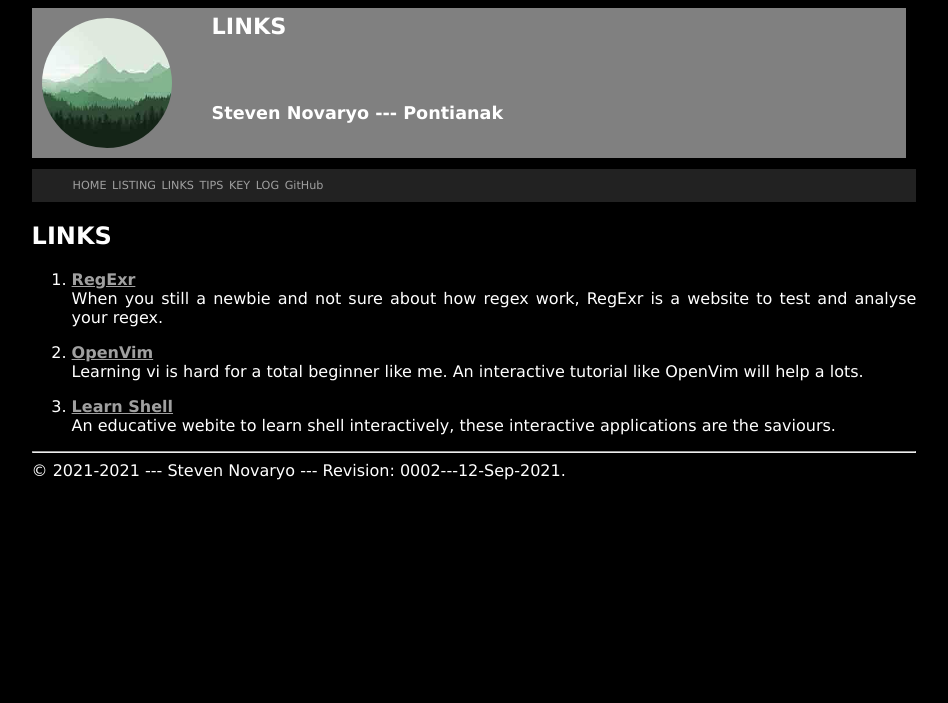
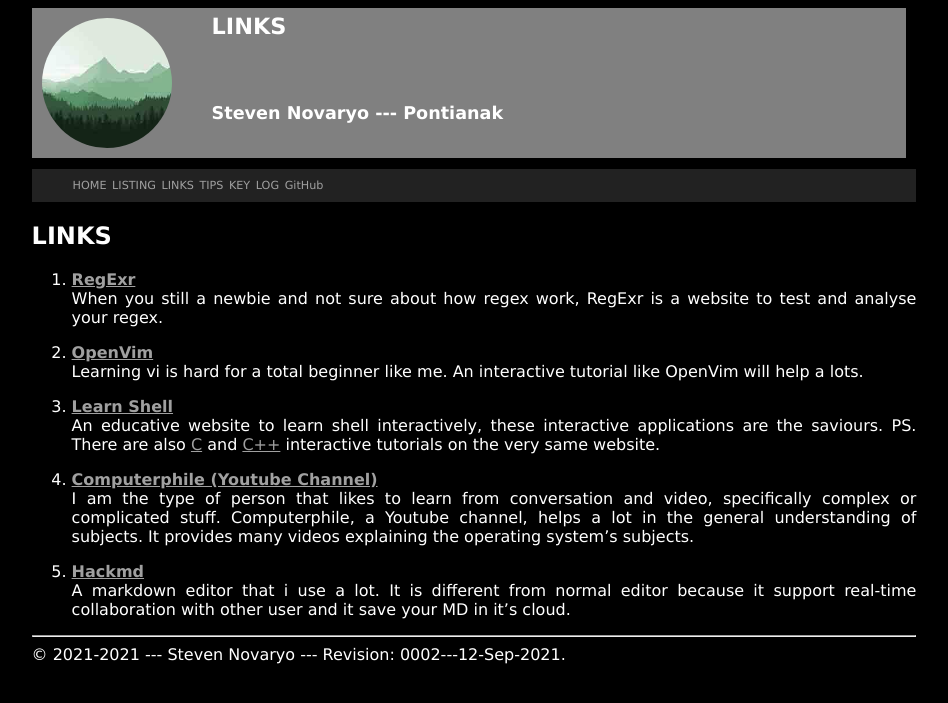
Before and after one commit to stevennovaryo/os212, a Jekyll site: the page built from links.md, in a window 1280 px wide. Shown: the top 703 px of the page, without its empty margins (166-1114 px from the left). Built offline with Jekyll 4.4.1, drawn with Linux system fonts in a browser that asks for light colours; our own code applies the rules of GitHub Pages for plain Markdown files.

Commit message:
[W02] update links

```diff
--- a/links.md
+++ b/links.md
@@ -12,4 +12,10 @@ When you still a newbie and not sure about how regex work, RegExr is a website t
 Learning vi is hard for a total beginner like me. An interactive tutorial like OpenVim will help a lots.
 
 3. <b>[Learn Shell](https://www.learnshell.org)</b><br>
-An educative webite to learn shell interactively, these interactive applications are the saviours.
+An educative website to learn shell interactively, these interactive applications are the saviours. PS. There are also [C](https://www.learn-c.org/) and [C++](https://www.learn-cpp.org/) interactive tutorials on the very same website.
+
+4. <b>[Computerphile (Youtube Channel)](https://www.youtube.com/user/Computerphile)</b><br>
+I am the type of person that likes to learn from conversation and video, specifically complex or complicated stuff. Computerphile, a Youtube channel, helps a lot in the general understanding of subjects. It provides many videos explaining the operating system's subjects.
+
+5. <b>[Hackmd](https://hackmd.io/?nav=overview)</b><br>
+A markdown editor that i use a lot. It is different from normal editor because it support real-time collaboration with other user and it save your MD in it's cloud.
```
